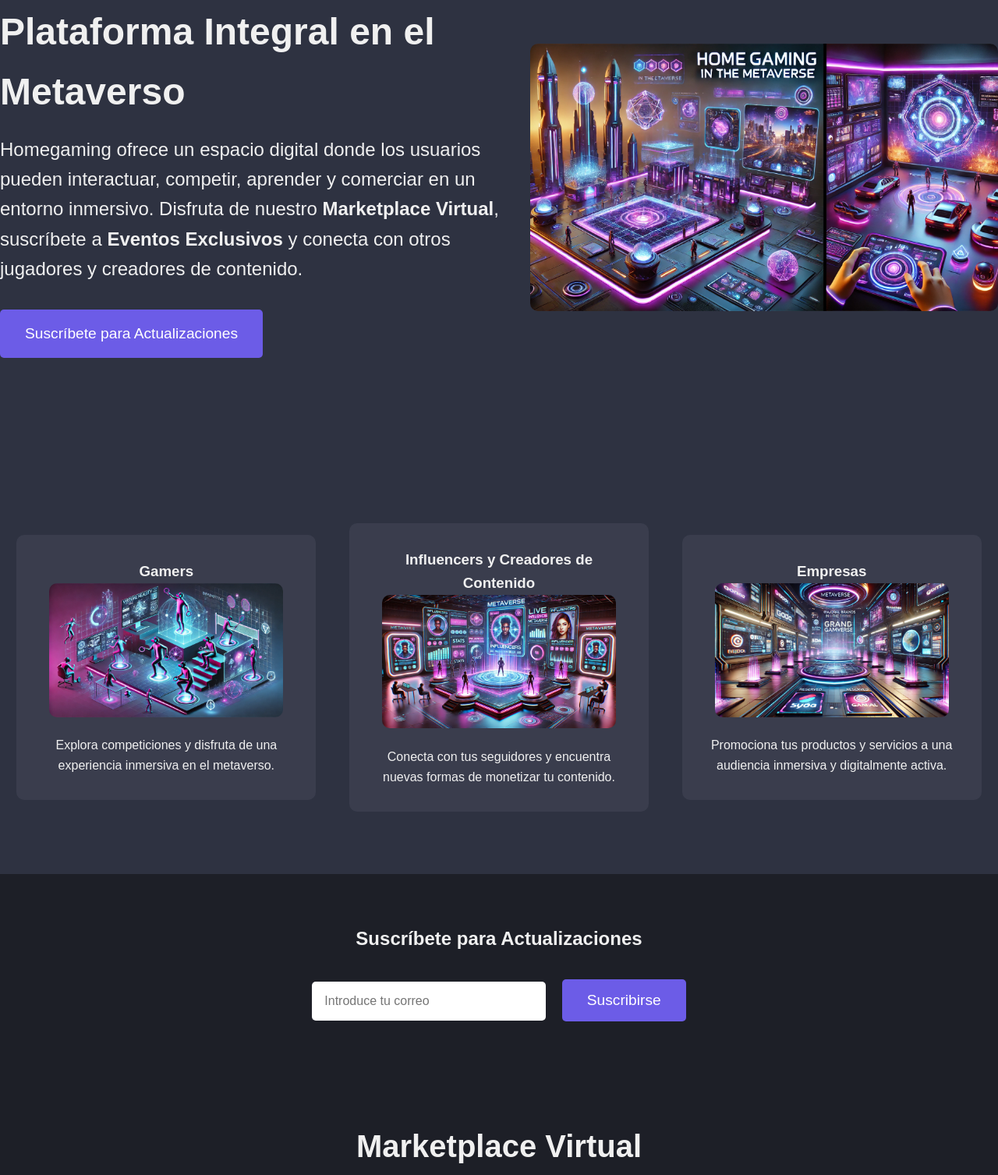
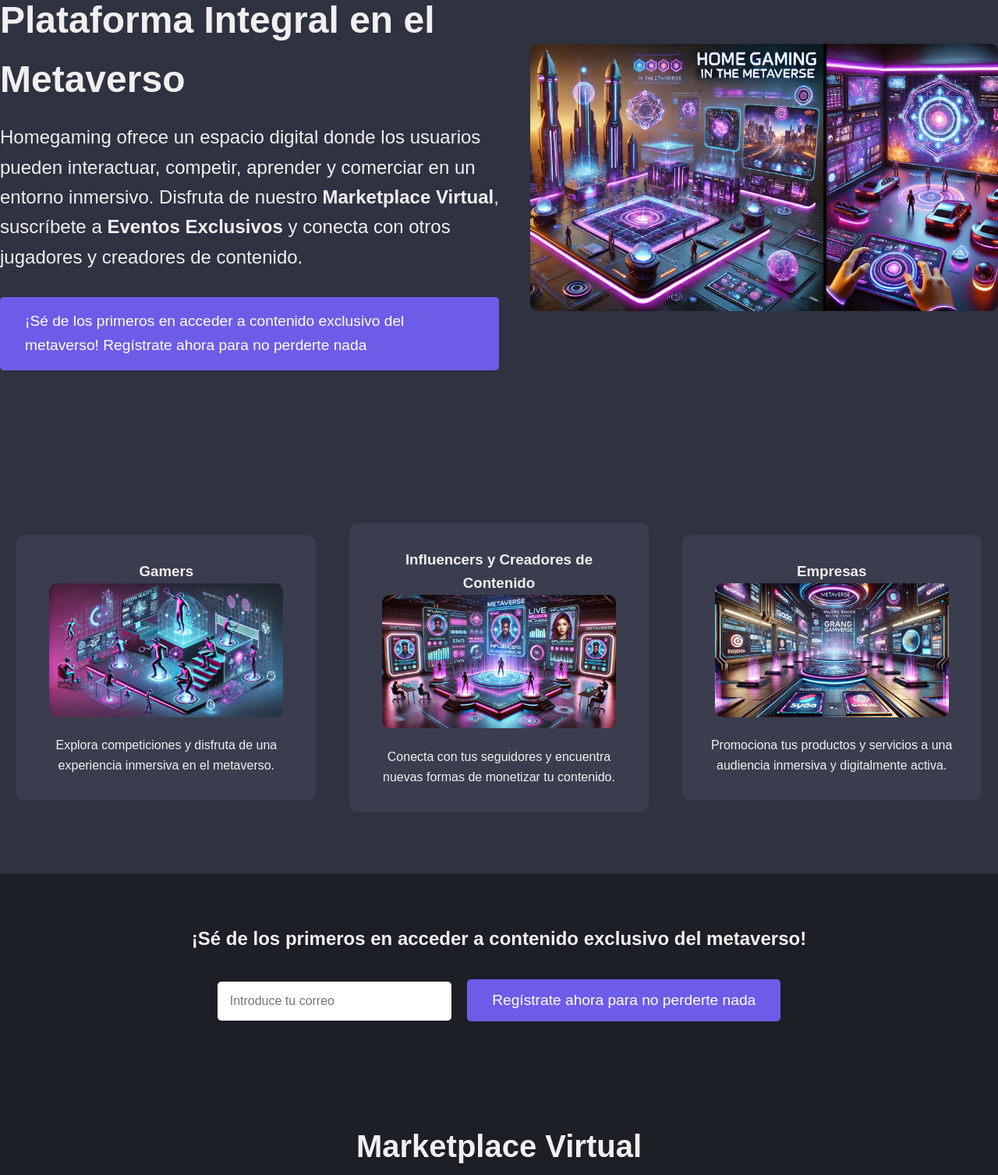
Before and after one commit to Juansimon90/Homegaming-LandingPage, a plain HTML site: page index.html in a window 1280 px wide. Shown: the part 212-1719 px from the top of the page at 78% size. Drawn offline with Linux system fonts and the light colour scheme.

Commit message:
Update index.html

```diff
--- a/index.html
+++ b/index.html
@@ -26,7 +26,7 @@
         <div class="hero-text" style="margin-right: 2rem;">
             <h2>Plataforma Integral en el Metaverso</h2>
             <p>Homegaming ofrece un espacio digital donde los usuarios pueden interactuar, competir, aprender y comerciar en un entorno inmersivo. Disfruta de nuestro <strong>Marketplace Virtual</strong>, suscríbete a <strong>Eventos Exclusivos</strong> y conecta con otros jugadores y creadores de contenido.</p>
-            <a href="#contacto" class="cta-btn">Suscríbete para Actualizaciones</a>
+            <a href="#contacto" class="cta-btn">¡Sé de los primeros en acceder a contenido exclusivo del metaverso! Regístrate ahora para no perderte nada</a>
         </div>
         <div class="hero-image">
             <img src="Homegaming.webp" alt="Homegaming Metaverso">
@@ -52,10 +52,10 @@
     </section>
 
     <section id="contacto" class="contact-section">
-        <h2>Suscríbete para Actualizaciones</h2>
+        <h2>¡Sé de los primeros en acceder a contenido exclusivo del metaverso!</h2>
         <form action="https://formspree.io/f/your-email" method="POST">
             <input type="email" name="email" placeholder="Introduce tu correo" required>
-            <button type="submit" class="cta-btn">Suscribirse</button>
+            <button type="submit" class="cta-btn">Regístrate ahora para no perderte nada</button>
         </form>
     </section>
 
```
